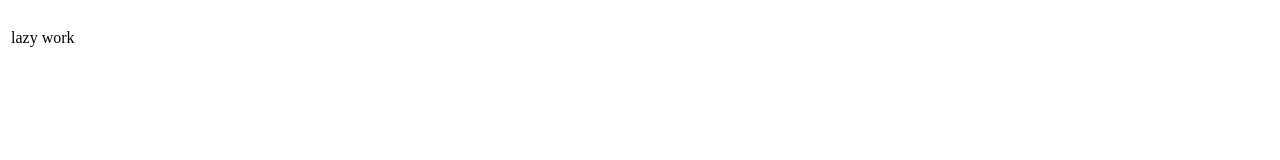
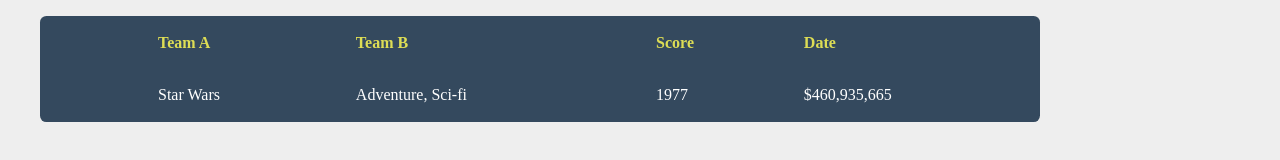
Before and after one commit to somdeep/hood-yhack, a website: page public/html/matchresults.html in a window 1280 px wide. Drawn offline with Linux system fonts and the light colour scheme.

Commit message:
basic match results, changes to home and profile

```diff
--- /dev/null
+++ b/public/css/tab.css
@@ -0,0 +1,81 @@
+@import "http://fonts.googleapis.com/css?family=Montserrat:300,400,700";
+.rwd-table {
+  margin: 1em 0;
+  padding-left:100px;
+  min-width: 1000px;
+}
+.rwd-table tr {
+  border-top: 1px solid #ddd;
+  border-bottom: 1px solid #ddd;
+}
+.rwd-table th {
+  display: none;
+}
+.rwd-table td {
+  display: block;
+}
+.rwd-table td:first-child {
+  padding-top: .5em;
+}
+.rwd-table td:last-child {
+  padding-bottom: .5em;
+}
+.rwd-table td:before {
+  content: attr(data-th) ": ";
+  font-weight: bold;
+  width: 6.5em;
+  display: inline-block;
+}
+@media (min-width: 480px) {
+  .rwd-table td:before {
+    display: none;
+  }
+}
+.rwd-table th, .rwd-table td {
+  text-align: left;
+}
+@media (min-width: 580px) {
+  .rwd-table th, .rwd-table td {
+    display: table-cell;
+    padding: .25em .5em;
+  }
+  .rwd-table th:first-child, .rwd-table td:first-child {
+    padding-left: 0;
+  }
+  .rwd-table th:last-child, .rwd-table td:last-child {
+    padding-right: 0;
+  }
+}
+
+body {
+  padding: 0 2em;
+  color: #444;
+  background: #eee;
+}
+
+h1 {
+  font-weight: normal;
+  letter-spacing: -1px;
+  color: #34495E;
+}
+
+.rwd-table {
+  background: #34495E;
+  color: #fff;
+  border-radius: .4em;
+  overflow: hidden;
+}
+.rwd-table tr {
+  border-color: #46627f;
+}
+.rwd-table th, .rwd-table td {
+  margin: .5em 1em;
+}
+@media (min-width: 580px) {
+  .rwd-table th, .rwd-table td {
+    padding: 1em !important;
+  }
+}
+.rwd-table th, .rwd-table td:before {
+  color: #dd5;
+}
--- a/public/html/matchresults.html
+++ b/public/html/matchresults.html
@@ -1,14 +1,25 @@
 
-
+<link rel="stylesheet" type="text/css" href="/css/tab.css">
 <div>
 
 
 
-<table>
-  <tr ng-repeat="post in matchData">
-    <td>lazy</td> &nbsp;&nbsp;&nbsp;&nbsp; <td>work</td>
-  </tr>
-</table>
+  <table class="rwd-table" style="width:500px;">
+    <tr>
+      <th>Team A</th>
+      <th>Team B</th>
+      <th>Score</th>
+      <th>Date</th>
+    </tr>
+    <tr ng-repeat="post in matchData">
+      <td data-th="Game">Star Wars</td>
+      <td data-th="Genre">Adventure, Sci-fi</td>
+      <td data-th="Year">1977</td>
+      <td data-th="Gross">$460,935,665</td>
+    </tr>
+
+  </table>
+
 
 
 </div>
--- a/public/scripts/app.js
+++ b/public/scripts/app.js
@@ -28,7 +28,7 @@
       controller: 'profileCtrl',
       needAuth: true
     })
-    .when('/team/:teamId', {
+    .when('/team', {
       templateUrl: '/html/team.html',
       controller: 'teamCtrl',
       needAuth: true
```
Also changed, not shown: public/html/home.html (+1 -1 lines), public/html/profile.html (+10 -10 lines), public/html/feed.html (line endings or trailing spaces).
